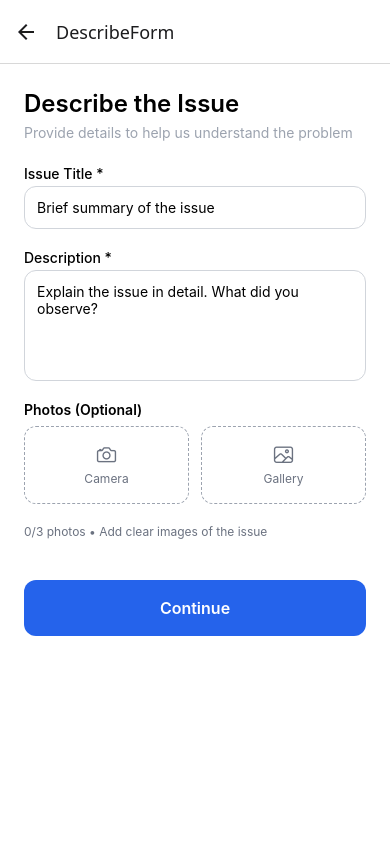
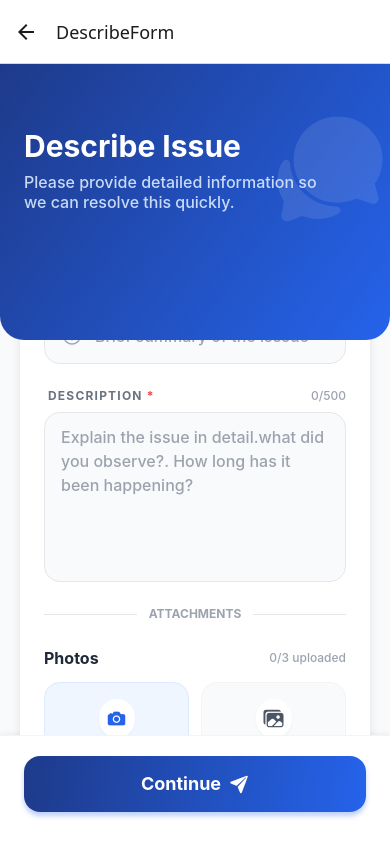
Before and after one commit to Saleem-bazhil/Civil_Resolve_frontend, a React Native app: screen /DescribeForm in a window 390 px wide. Built offline with nearby package versions, Linux system fonts and the light colour scheme.

Commit message:
complete the Describe form ui

```diff
--- a/package.json
+++ b/package.json
@@ -20,6 +20,7 @@
     "expo": "^54.0.0",
     "expo-image-picker": "~17.0.10",
     "expo-linear-gradient": "~15.0.8",
+    "expo-location": "~19.0.8",
     "expo-status-bar": "~3.0.8",
     "lucide-react-native": "^0.562.0",
     "nativewind": "^4.1.23",
--- /dev/null
+++ b/src/screenComponents/ReportScreenComponents/AddressForm.tsx
@@ -0,0 +1,12 @@
+import { View, Text } from 'react-native'
+import React from 'react'
+
+const AddressForm = () => {
+  return (
+    <View>
+      <Text>AddressForm</Text>
+    </View>
+  )
+}
+
+export default AddressForm
--- a/src/screenComponents/ReportScreenComponents/DescribeForm.tsx
+++ b/src/screenComponents/ReportScreenComponents/DescribeForm.tsx
@@ -1,67 +1,196 @@
-import { View, Text, ScrollView, TextInput, Pressable } from "react-native";
+import {
+  View,
+  Text,
+  ScrollView,
+  TextInput,
+  Pressable,
+  StatusBar,
+  KeyboardAvoidingView,
+  Platform,
+} from "react-native";
 import React, { useState } from "react";
 import ImagePickerField from "./ImagePickerField";
+import { LinearGradient } from "expo-linear-gradient";
+import { Ionicons } from "@expo/vector-icons";
 
 const DescribeForm = () => {
   const [title, setTitle] = useState("");
   const [description, setDescription] = useState("");
   const [images, setImages] = useState<any[]>([]);
+  const [focusedField, setFocusedField] = useState<string | null>(null);
+
+  const MAX_DESC_LENGTH = 500;
 
   const submitDemo = () => {
     console.log({ title, description, images });
   };
 
   return (
+    <View className="flex-1 bg-gray-50">
+      <StatusBar barStyle="light-content"  />
+
+      {/* Header with Texture Icon */}
+      <View className="relative z-10">
+        <LinearGradient
+          colors={["#1E3A8A", "#2563EB"]}
+          start={{ x: 0, y: 0 }}
+          end={{ x: 1, y: 1 }}
+          className="pt-16 pb-32 px-6 rounded-b-3xl"
+          style={{ elevation: 10 }}
+        >
+          {/* Background Icon */}
+          <View className="absolute right-0 top-10 opacity-10">
+            <Ionicons name="chatbubbles" size={120} color="white" />
+          </View>
+
+          <Text className="text-white text-3xl font-bold mb-2">
+            Describe Issue
+          </Text>
+          <Text className="text-blue-100 text-base font-medium opacity-90 pr-8 leading-5">
+            Please provide detailed information so we can resolve this quickly.
+          </Text>
+        </LinearGradient>
+      </View>
+
+      {/*form card*/}
+      <KeyboardAvoidingView
+        behavior={Platform.OS === "ios" ? "padding" : undefined}
+        className="flex-1"
+      >
         <ScrollView
-      className="bg-white"
-      contentContainerStyle={{ padding: 24, paddingBottom: 120 }}
+          showsVerticalScrollIndicator={false}
+          className="-mt-20 flex-1 z-20"
+          contentContainerStyle={{ paddingHorizontal: 20, paddingBottom: 30 }}
         >
-      {/* Header */}
-      <Text className="text-2xl font-semibold mb-1">
-        Describe the Issue
-      </Text>
-      <Text className="text-gray-400 mb-6">
-        Provide details to help us understand the problem
+          <View
+            className="bg-white rounded-3xl p-6 mb-6"
+            style={{
+              elevation: 5,
+              shadowColor: "#000",
+              shadowOffset: { width: 0, height: 4 },
+              shadowOpacity: 0.1,
+              shadowRadius: 10,
+            }}
+          >
+            {/* Title */}
+            <View className="mb-6">
+              <Text className="text-gray-500 font-bold mb-2 ml-1 text-xs uppercase tracking-widest">
+                Issue Title <Text className="text-red-500">*</Text>
               </Text>
 
-      {/* Title */}
-      <View className="mb-5">
-        <Text className="font-medium mb-1">Issue Title *</Text>
+              <View
+                className={`flex-row items-center bg-gray-50 border rounded-2xl px-4 h-14 ${
+                  focusedField === "title"
+                    ? "border-blue-600 bg-blue-50"
+                    : "border-gray-200"
+                }`}
+              >
+                <View className="mr-3">
+                  <Ionicons
+                    name="alert-circle-outline"
+                    size={22}
+                    color={focusedField === "title" ? "#2563EB" : "#9CA3AF"}
+                  />
+                </View>
                 <TextInput
-          placeholder="Brief summary of the issue"
+                  placeholder="Brief summary of the isssue"
+                  placeholderTextColor="#9CA3AF"
                   value={title}
                   onChangeText={setTitle}
-          className="border border-gray-300 rounded-xl p-3"
+                  onFocus={() => setFocusedField("title")}
+                  onBlur={() => setFocusedField(null)}
+                  className="flex-1 text-gray-800 text-base font-medium h-full"
+                  selectionColor="#2563EB"
                 />
+              </View>
             </View>
 
             {/* Description */}
-      <View className="mb-5">
-        <Text className="font-medium mb-1">Description *</Text>
+            <View className="mb-6">
+              <View className="flex-row justify-between items-center mb-2 ml-1">
+                <Text className="text-gray-500 font-bold text-xs uppercase tracking-widest">
+                  Description <Text className="text-red-500">*</Text>
+                </Text>
+                <Text className="text-xs text-gray-400 font-medium">
+                  {description.length}/{MAX_DESC_LENGTH}
+                </Text>
+              </View>
+
+              <View
+                className={`bg-gray-50 border rounded-2xl px-4 py-3 ${
+                  focusedField === "desc"
+                    ? "border-blue-600 bg-blue-50"
+                    : "border-gray-200"
+                }`}
+              >
                 <TextInput
                   multiline
-          numberOfLines={5}
+                  numberOfLines={6}
+                  maxLength={MAX_DESC_LENGTH}
                   textAlignVertical="top"
-          placeholder="Explain the issue in detail. What did you observe?"
+                  placeholder="Explain the issue in detail.what did you observe?. How long has it been happening?"
+                  placeholderTextColor="#9CA3AF"
                   value={description}
                   onChangeText={setDescription}
-          className="border border-gray-300 rounded-xl p-3"
+                  onFocus={() => setFocusedField("desc")}
+                  onBlur={() => setFocusedField(null)}
+                  className="text-gray-800 text-base font-medium min-h-[140px]"
+                  selectionColor="#2563EB"
                 />
               </View>
+            </View>
 
-      {/* Photos */}
+            {/* Divider */}
+            <View className="flex-row items-center mb-6">
+              <View className="h-px bg-gray-200 flex-1" />
+              <Text className="text-gray-400 text-xs px-3 font-bold">
+                ATTACHMENTS
+              </Text>
+              <View className="h-px bg-gray-200 flex-1" />
+            </View>
+
+            {/* Photos Section */}
             <ImagePickerField max={3} onChange={setImages} />
+          </View>
+        </ScrollView>
 
-      {/* Continue Button */}
+        {/* Sticky Footer */}
+        <View
+          className="bg-white px-6 pt-5 pb-8 border-t border-gray-100"
+          style={{
+            elevation: 20,
+            shadowColor: "#000",
+            shadowOffset: { width: 0, height: -2 },
+            shadowOpacity: 0.05,
+            shadowRadius: 5,
+          }}
+        >
           <Pressable
             onPress={submitDemo}
-        className="bg-blue-600 rounded-xl p-4 mt-10 items-center"
+            className="rounded-2xl overflow-hidden"
+            style={{
+              elevation: 5,
+              shadowColor: "#2563EB",
+              shadowOffset: { width: 0, height: 4 },
+              shadowOpacity: 0.3,
+              shadowRadius: 5,
+            }}
           >
-        <Text className="text-white font-semibold text-base">
+            <LinearGradient
+              colors={["#1E3A8A", "#2563EB"]}
+              start={{ x: 0, y: 0 }}
+              end={{ x: 1, y: 1 }}
+              className="h-14 items-center justify-center flex-row"
+            >
+              <Text className="text-white font-bold text-lg mr-2">
                 Continue
               </Text>
+              <Ionicons name="paper-plane" size={20} color="white" />
+            </LinearGradient>
           </Pressable>
-    </ScrollView>
+        </View>
+      </KeyboardAvoidingView>
+    </View>
   );
 };
 
--- a/src/screenComponents/ReportScreenComponents/ImagePickerField.tsx
+++ b/src/screenComponents/ReportScreenComponents/ImagePickerField.tsx
@@ -68,50 +68,61 @@ const ImagePickerField = ({ max = 3, onChange }: Props) => {
     };
 
     return (
-        <View>
-            {/* Label */}
-            <Text className="font-semibold mb-2">Photos (Optional)</Text>
+     <View className="mb-4">
+      {/* Header Row */}
+      <View className="flex-row justify-between items-center mb-3">
+        <Text className="font-bold text-gray-800 text-base">Photos</Text>
+        <Text className="text-xs text-gray-400 font-medium">
+          {images.length}/{max} uploaded
+        </Text>
+      </View>
 
-            {/* Action Buttons */}
-            <View className="flex-row gap-3 mb-3">
+      {/* Action Buttons - Modernized */}
+      <View className="flex-row gap-3 mb-4">
         <Pressable
           onPress={takePhoto}
-                    className="flex-1 border border-dashed border-gray-400 rounded-xl p-4 items-center"
+          className="flex-1 bg-blue-50 border border-blue-100 rounded-2xl p-4 items-center justify-center active:bg-blue-100"
         >
-                    <Ionicons name="camera-outline" size={22} color="#6b7280" />
-                    <Text className="text-xs text-gray-500 mt-1">Camera</Text>
+          <View className="bg-white p-2 rounded-full mb-2 shadow-sm">
+            <Ionicons name="camera" size={20} color="#2563EB" />
+          </View>
+          <Text className="text-sm font-semibold text-blue-700">Camera</Text>
         </Pressable>
 
         <Pressable
           onPress={pickFromGallery}
-                    className="flex-1 border border-dashed border-gray-400 rounded-xl p-4 items-center"
+          className="flex-1 bg-gray-50 border border-gray-100 rounded-2xl p-4 items-center justify-center active:bg-gray-100"
         >
-                    <Ionicons name="image-outline" size={22} color="#6b7280" />
-                    <Text className="text-xs text-gray-500 mt-1">Gallery</Text>
+          <View className="bg-white p-2 rounded-full mb-2 shadow-sm">
+            <Ionicons name="images" size={20} color="#4B5563" />
+          </View>
+          <Text className="text-sm font-semibold text-gray-700">Gallery</Text>
         </Pressable>
       </View>
 
       {/* Image Preview Grid */}
+      {images.length > 0 && (
         <View className="flex-row flex-wrap gap-3">
           {images.map((img, index) => (
-                    <View key={index} className="relative">
+            <View key={index} className="relative shadow-sm">
               <Image
                 source={{ uri: img.uri }}
-                            className="w-24 h-24 rounded-xl"
+                className="w-24 h-24 rounded-2xl border border-gray-100"
               />
               <Pressable
                 onPress={() => removeImage(index)}
-                            className="absolute -top-2 -right-2 bg-white rounded-full"
+                className="absolute -top-2 -right-2 bg-white rounded-full p-1 shadow-md border border-gray-100"
               >
-                            <Ionicons name="close-circle" size={22} color="red" />
+                <Ionicons name="close" size={16} color="#EF4444" />
               </Pressable>
             </View>
           ))}
         </View>
+      )}
 
-            {/* Counter */}
-            <Text className="text-xs text-gray-500 mt-2">
-                {images.length}/{max} photos • Add clear images of the issue
+      {/* Helper Text */}
+      <Text className="text-xs text-gray-400 mt-2 ml-1">
+        • Clear images help us resolve the issue faster
       </Text>
     </View>
     );
```
Also changed, not shown: 1 other file (tests, documents, lock files or other folders). Lines whose indentation alone changed are shown as unchanged.
